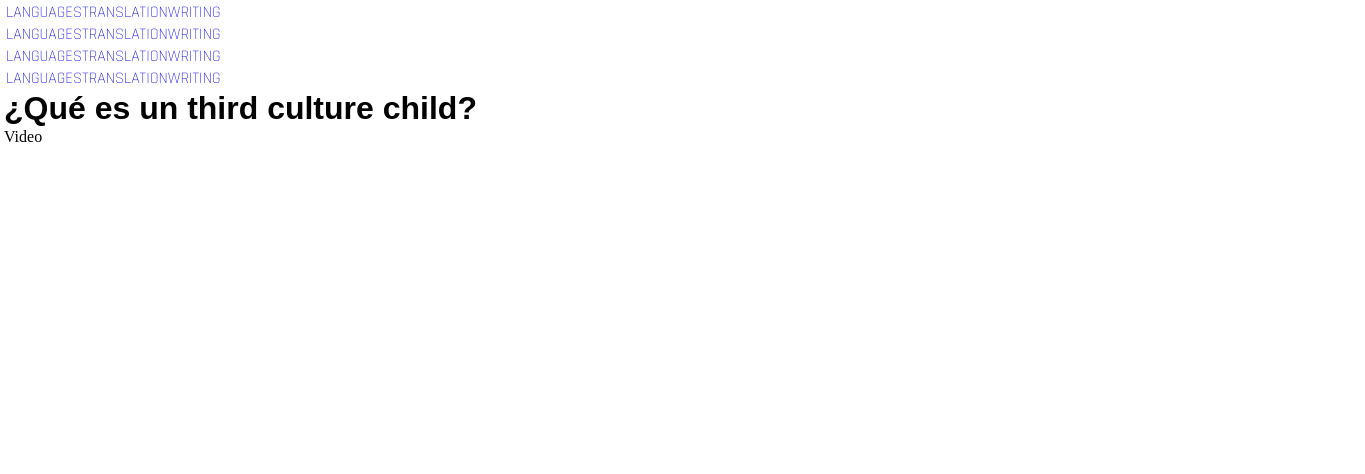
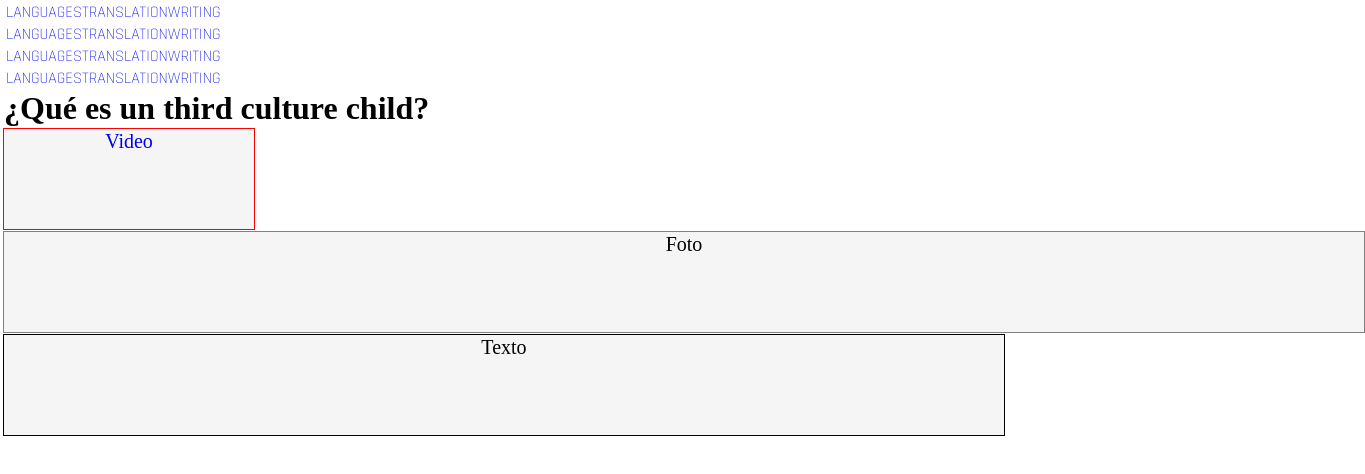
Before and after one commit to Mata13/annieecklund, a plain HTML site: page index.html in a window 1280 px wide. Shown: the whole page, 1365 px wide, since content can reach past the window. Drawn offline with Linux system fonts and the light colour scheme.

Commit message:
nueva version del codigo

```diff
--- a/index.html
+++ b/index.html
@@ -28,9 +28,21 @@
 
     </div>
 
-    <div id="caja1">
+    <div class="caja1">
 
-        <p> Video </p>
+        <p> <span> <a href="#"> Video </a> </span> </p>
+
+    </div>
+
+    <div class="caja2">
+
+        <p> Foto </p>
+
+    </div>
+
+    <div class="caja3">
+
+        <p> Texto </p>
 
     </div>
 
--- a/style.css
+++ b/style.css
@@ -14,36 +14,47 @@
 
 }
 
-#p1{
-
-    font-family: Arial, Helvetica, sans-serif;
-
-}
-
-#caja1{
-
-    width: 250px;
-    height: 250px;
-    background-color: aqua;
-
-}
-
-
 ul li:hover a{
 
     padding-left: 50px;
 
 }
 
-.sidebar ul a i{
+.caja1{
 
-    margin-right: 20px;
+    width: 250px;
+    height: 100px;
+    background-color: whitesmoke;
+    border: 1px solid;
+    border-color: red;
 
 }
 
-#caja1{
-    background: white;
-    font-family: 'Comic Neue', cursive;
-    font-family: 'Kurale', serif;
-    font-family: 'Cormorant Garamond', serif;
+.caja2{
+
+    width: 1360px;
+    height: 100px;
+    background-color: whitesmoke;
+    border: 1px solid;
+    border-color: grey;
+
 }
+
+.caja3{
+
+    width: 1000px;
+    height: 100px;
+    background-color: whitesmoke;
+    border: 1px solid;
+    border-color: black;
+
+}
+
+p{
+
+    text-align: center;
+    font-size: 20px;
+    font-family: 'Times New Roman', Times, serif;
+    vertical-align: auto;
+
+    }
```
